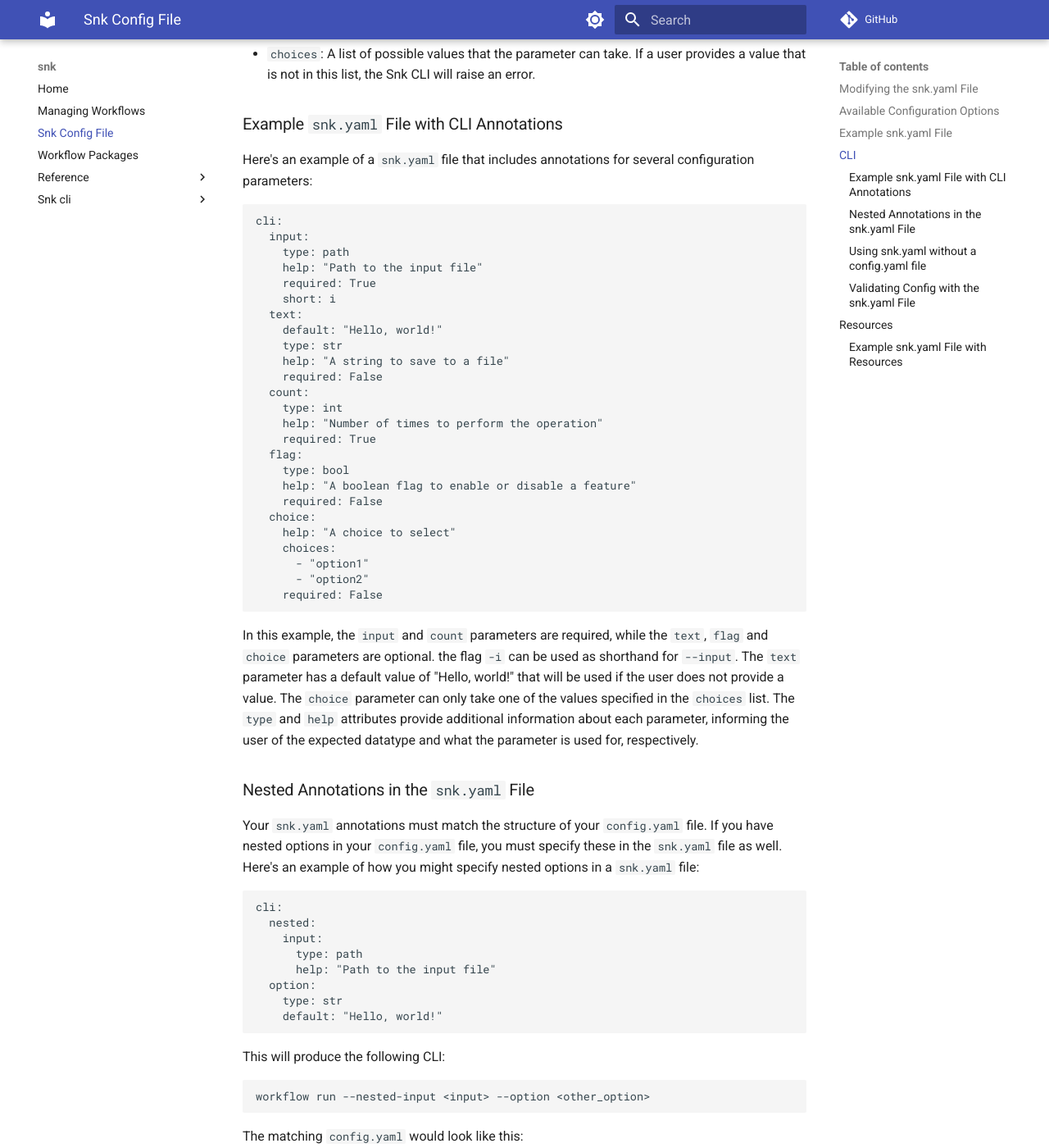
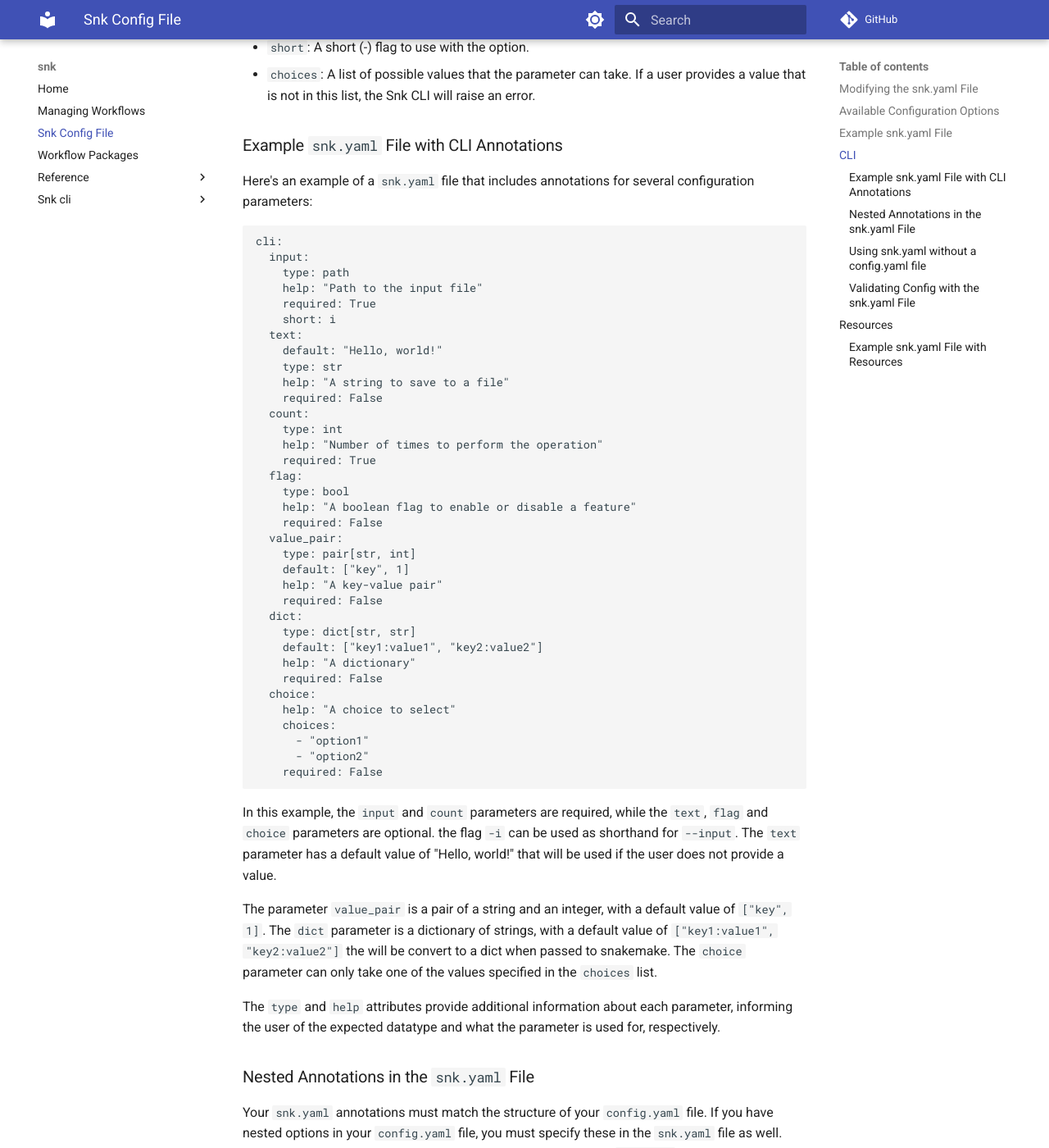
Before and after one commit to Wytamma/snk, an MkDocs documentation site: the page built from docs/snk_config_file.md, in a window 1280 px wide and 1400 px high, scrolled down 3310 px. Shown: the whole window at 82% size. Built offline with MkDocs 1.6.1 and Material for MkDocs 9.7.7, drawn with Linux system fonts in a browser that asks for light colours; comment, search, counter and statistics services are not loaded; some of the changed text lies outside the part shown.

Commit message:
:memo: update docs for pair and dict

````diff
--- a/docs/snk_config_file.md
+++ b/docs/snk_config_file.md
@@ -87,7 +87,7 @@
 
 Annotations play a crucial role in configuring the dynamic Snk CLI. They provide metadata about the configuration parameters used in your Snakemake workflow and can dictate how the CLI will prompt users for these parameters. The `snk.yaml` file supports the following fields under the `cli` option:
 
-- `type`: Determines the datatype of the configuration parameter. It can be one of the following: `int`, `str`, `path`, `bool`, `list`, `list[str]`, `list[path]`, or `list[int]`.
+- `type`: Determines the datatype of the configuration parameter. It can be one of the following: `int`, `str`, `path`, `bool`, `list`, `list[str]`, `list[path]`, `list[int]`, `list[float]`, `pair`, or `dict`.
 - `help`: This is a descriptive text that provides users with information or guidance on what the parameter is used for.
 - `required`: A boolean value (either `True` or `False`) that indicates whether the parameter is mandatory. If a parameter is marked as `required: True`, the Snk CLI will insist that a user provides a value for it.
 - `default`: A default value for the parameter. If a user does not provide a value for the parameter, the Snk CLI will use this default value instead.
@@ -118,6 +118,16 @@
     type: bool
     help: "A boolean flag to enable or disable a feature"
     required: False
+  value_pair:
+    type: pair[str, int]
+    default: ["key", 1]
+    help: "A key-value pair"
+    required: False
+  dict:
+    type: dict[str, str]
+    default: ["key1:value1", "key2:value2"]
+    help: "A dictionary"
+    required: False
   choice:
     help: "A choice to select"
     choices:
@@ -126,7 +136,11 @@
     required: False
 ```
 
-In this example, the `input` and `count` parameters are required, while the `text`, `flag` and `choice` parameters are optional. the flag `-i` can be used as shorthand for `--input`. The `text` parameter has a default value of "Hello, world!" that will be used if the user does not provide a value. The `choice` parameter can only take one of the values specified in the `choices` list. The `type` and `help` attributes provide additional information about each parameter, informing the user of the expected datatype and what the parameter is used for, respectively.
+In this example, the `input` and `count` parameters are required, while the `text`, `flag` and `choice` parameters are optional. the flag `-i` can be used as shorthand for `--input`. The `text` parameter has a default value of "Hello, world!" that will be used if the user does not provide a value.
+
+The parameter `value_pair` is a pair of a string and an integer, with a default value of `["key", 1]`. The `dict` parameter is a dictionary of strings, with a default value of `["key1:value1", "key2:value2"]` the will be convert to a dict when passed to snakemake. The `choice` parameter can only take one of the values specified in the `choices` list.
+
+The `type` and `help` attributes provide additional information about each parameter, informing the user of the expected datatype and what the parameter is used for, respectively.
 
 ### Nested Annotations in the `snk.yaml` File
 
````
